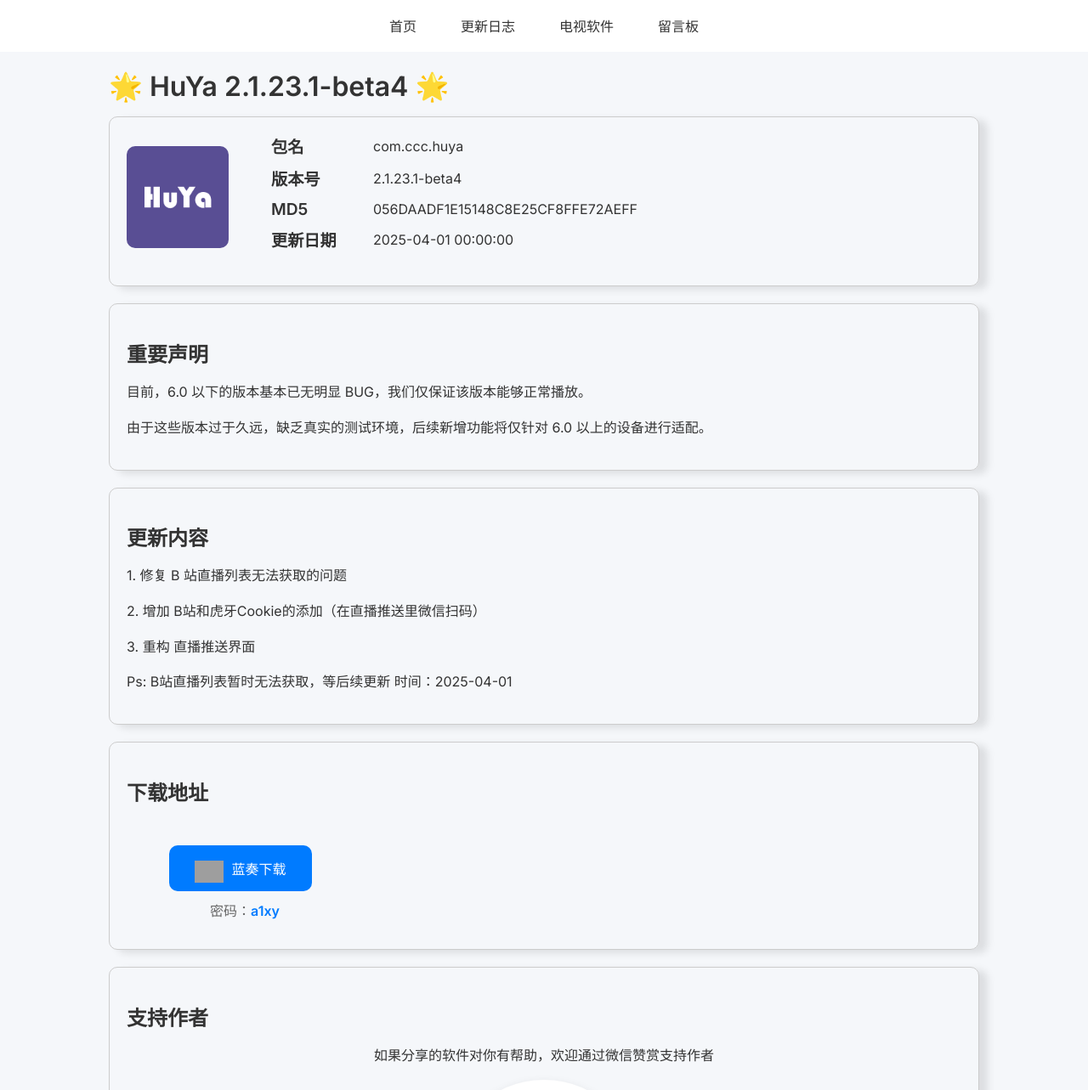
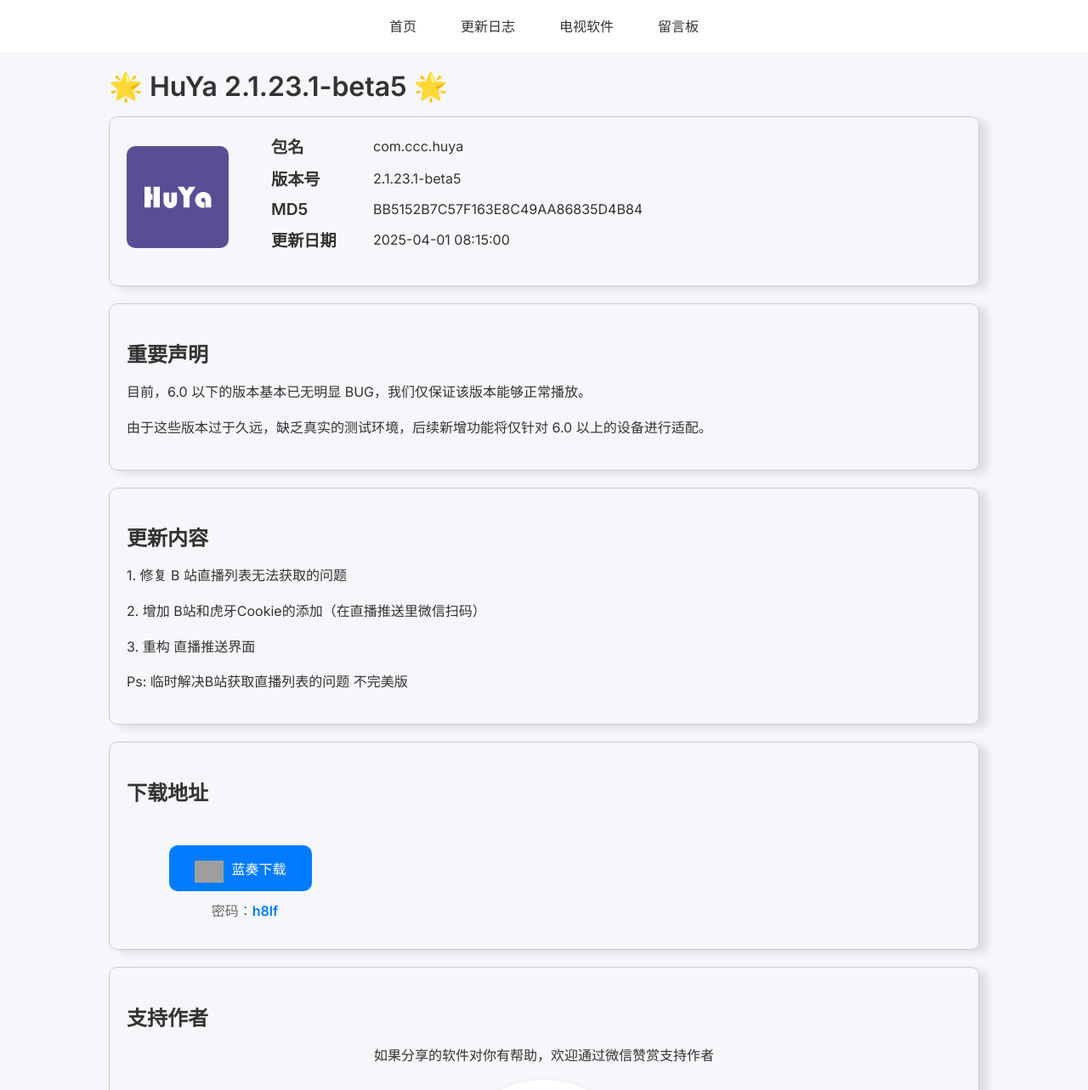
Before and after one commit to jayjd/jayjd.github.io, a Jekyll site: the page built from _posts/huya/2025-04-01-HuYa2.1.23.1.md, in a window 1280 px wide and 1400 px high, cut to the strip 0-1283 px from the top of the window. Shown: the whole strip at 85% size. Built offline with Jekyll 4.4.1, drawn with Linux system fonts in a browser that asks for light colours; comment, search, counter and statistics services are not loaded; grey boxes are pictures that could not be loaded.

Commit message:
更新 HuYa 版本至 2.1.23.1-beta5，修复 B 站直播列表获取问题，重构直播推送界面，更新下载链接和密码

```diff
--- a/_posts/huya/2025-04-01-HuYa2.1.23.1.md
+++ b/_posts/huya/2025-04-01-HuYa2.1.23.1.md
@@ -1,19 +1,19 @@
 ---
 layout: default
 title:  "HuYa"
-version: 2.1.23.1-beta4
+version: 2.1.23.1-beta5
 icon: "/assets/img/ic_channel.png"
 package: com.ccc.huya
-md5: 056DAADF1E15148C8E25CF8FFE72AEFF
+md5: BB5152B7C57F163E8C49AA86835D4B84
 update-content: |
             1. 修复 B 站直播列表无法获取的问题
             2. 增加 B站和虎牙Cookie的添加（在直播推送里微信扫码）
             3. 重构 直播推送界面
-            Ps: B站直播列表暂时无法获取，等后续更新 时间：2025-04-01
-date:   2025-04-01 08:00:00 +0800
+            Ps: 临时解决B站获取直播列表的问题 不完美版
+date:   2025-04-01 16:15:00 +0800
 categories: thread
-lanzou_download: "https://wwty.lanzouu.com/idpEB2sa5r2f"
-lanzou_pwd: "a1xy"
+lanzou_download: "https://jayjd.lanzouu.com/b0017d4c4d"
+lanzou_pwd: "h8lf"
 gitee_download: ""
 github_download: ""
 ---
```
